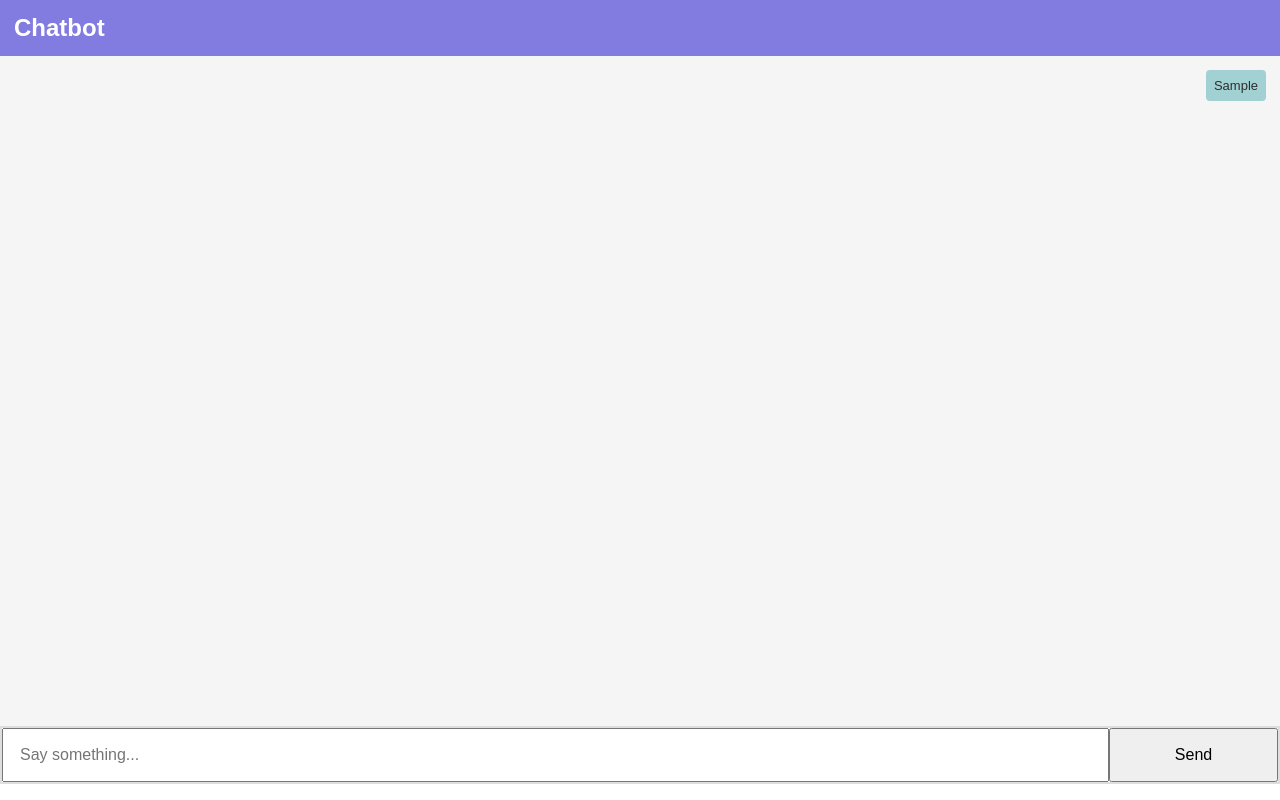
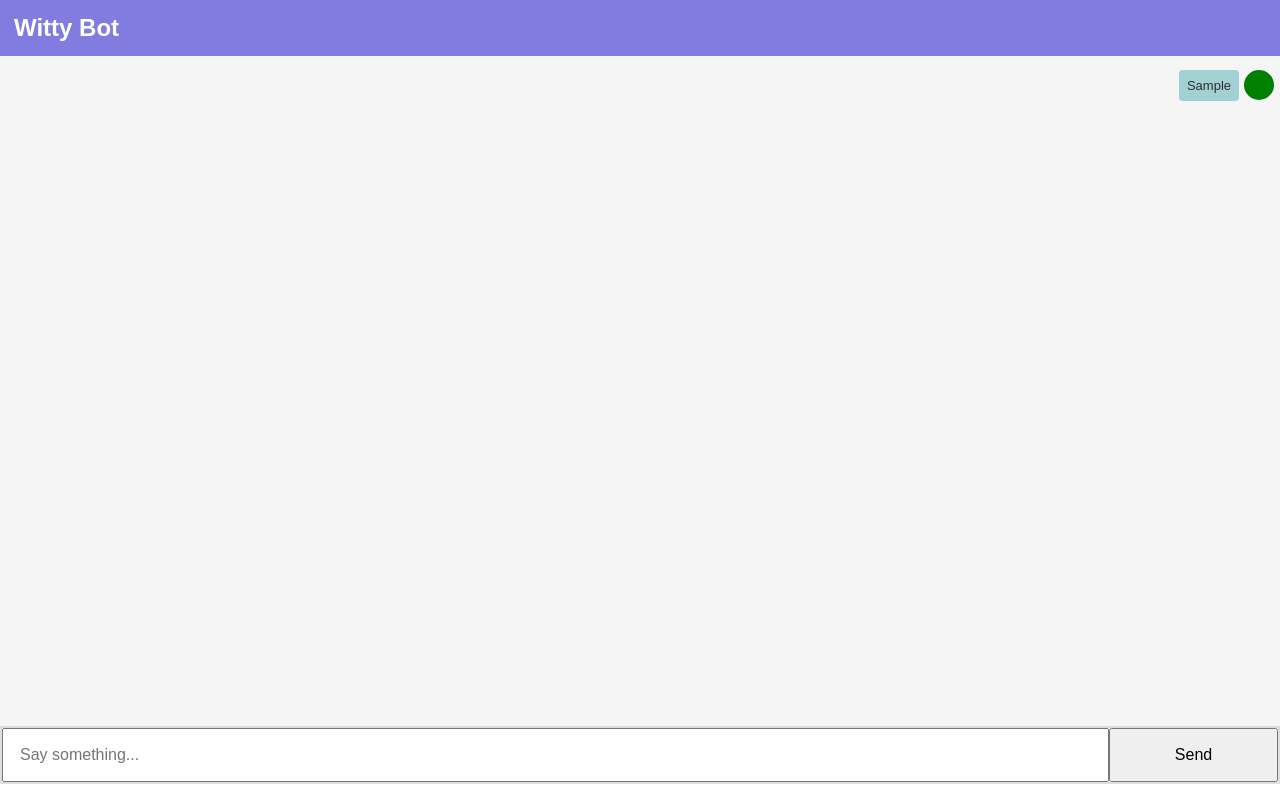
Before and after one commit to ankitarora05/react-witty-bot, a React (Create React App) app: page / in a window 1280 px wide. Both pictures are taken after typing "Sample" into the empty fields and a click on the button "Send". Built offline with nearby package versions, Linux system fonts and the light colour scheme; no server answers.

Commit message:
code migration

```diff
--- a/public/index.html
+++ b/public/index.html
@@ -19,12 +19,9 @@
       work correctly both with client-side routing and a non-root public URL.
       Learn how to configure a non-root public URL by running `npm run build`.
     -->
-    <title>Chatbot in React</title>
+    <title>Witty Chatbot</title>
   </head>
   <body>
-    <noscript>
-      You need to enable JavaScript to run this app.
-    </noscript>
     <div id="root"></div>
     <!--
       This HTML file is a template.
--- a/src/App.css
+++ b/src/App.css
@@ -23,12 +23,10 @@
   display: block;
   list-style-type: none;
   margin: 0;
-  padding: 14px;
+  padding: 14px 6px;
 }
 
-.Chat-window ul.Message-list li.left-text {
-  text-align: left;
-}
+
 
 .Chat-window ul.Message-list li.left-text .bubble {
   display: inline-block;
@@ -36,6 +34,32 @@
   border-radius: 4px;
   background: white;
   max-width: 150px;
+  position: relative;
+}
+
+.bot-bubble {
+  width: 30px;
+  height: 30px;
+  background: red;
+  border-radius: 50%;
+  display: inline-block;
+  margin-right: 5px;
+  float: left;
+}
+
+
+.human-bubble {
+  width: 30px;
+  height: 30px;
+  background: green;
+  border-radius: 50%;
+  display: inline-block;
+  margin-left: 5px;
+  float: right;
+}
+
+.Chat-window ul.Message-list li.left-text {
+  text-align: left;
 }
 
 .Chat-window ul.Message-list li.right-text {
--- a/src/App.js
+++ b/src/App.js
@@ -32,7 +32,7 @@ class App extends Component {
     return (
       <div className="App">
         <header className="App-header">
-          <h1 className="App-title">Chatbot</h1>
+          <h1 className="App-title">Witty Bot</h1>
         </header>
         <ChatWindow connectedUser={this.state.connectedUser} messageList={this.state.messageList}/>
         <ChatMessage  callbackFromSubmit={this.onNewMessage}/>
--- a/src/ChatMessage.js
+++ b/src/ChatMessage.js
@@ -52,6 +52,7 @@ class ChatMessage extends Component {
         }
 
     };
+
     render() {
         return (
             <div className="Chat-message">
--- a/src/ChatWindow.js
+++ b/src/ChatWindow.js
@@ -19,7 +19,7 @@ class ChatWindow extends Component {
     render() {
         const messageItems = this.props.messageList.map(function (item) {
             return (
-                <li key={item.messageID} className={(item.chatBotName === item.chatBotID ? 'right-text' : 'left-text')}><div className="bubble">{item.message}</div></li>
+                <li key={item.messageID} className={(item.chatBotName === item.chatBotID ? 'right-text' : 'left-text')}><div className={ item.chatBotName === item.chatBotID ? 'human-bubble' : 'bot-bubble' }></div> <div className="bubble">{item.message}</div></li>
             );
         });
         return (
```
